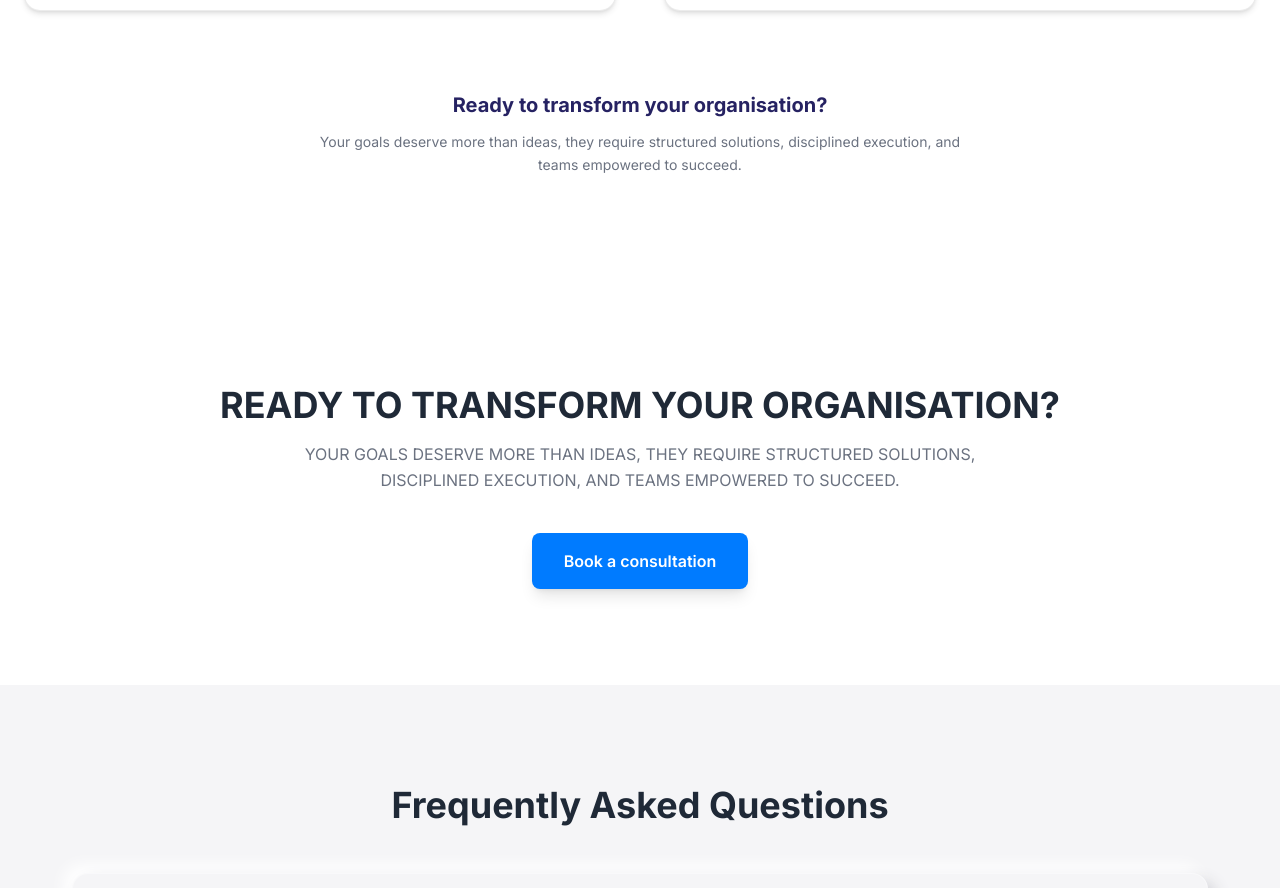
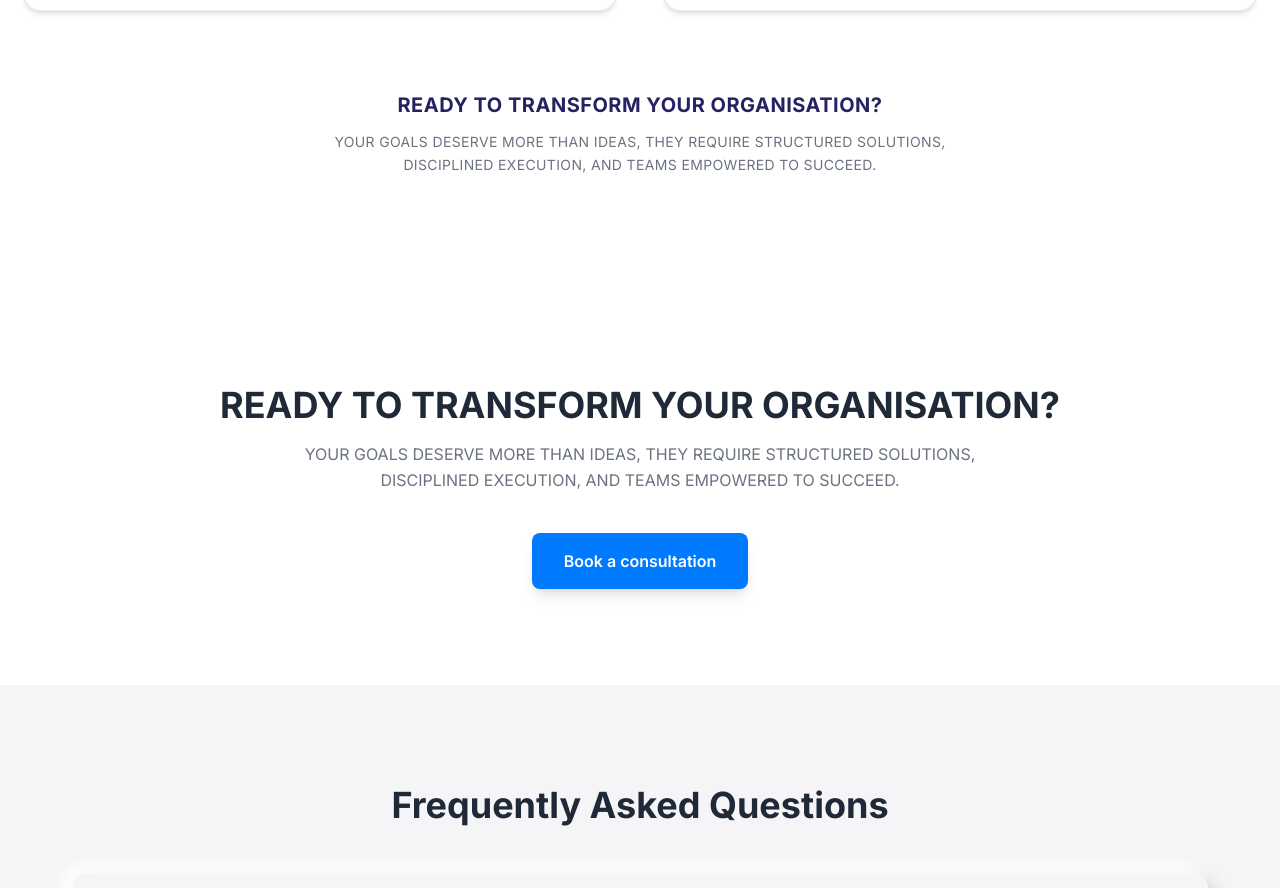
Before and after one commit to King-odysseus/TijhaWebsite, a React (Vite) app: page / in a window 1280 px wide. Shown: the part 5814-6702 px from the top of the page. Built offline with nearby package versions, Linux system fonts and the light colour scheme.

Commit message:
style: make CTA text uppercase with tracking

```diff
--- a/src/components/ServiceOfferings.jsx
+++ b/src/components/ServiceOfferings.jsx
@@ -169,10 +169,10 @@ function ServiceOfferings() {
 
         {/* CTA */}
         <div className="text-center mt-16 md:mt-20">
-          <h3 className="text-lg md:text-xl font-bold text-[#262262] mb-3">
+          <h3 className="text-lg md:text-xl font-bold text-[#262262] mb-3 uppercase tracking-wide">
             Ready to transform your organisation?
           </h3>
-          <p className="text-sm text-[#6b7280] leading-relaxed max-w-2xl mx-auto">
+          <p className="text-sm text-[#6b7280] leading-relaxed max-w-2xl mx-auto uppercase tracking-wide">
             Your goals deserve more than ideas, they require structured solutions, disciplined execution, and teams empowered to succeed.
           </p>
         </div>
```
